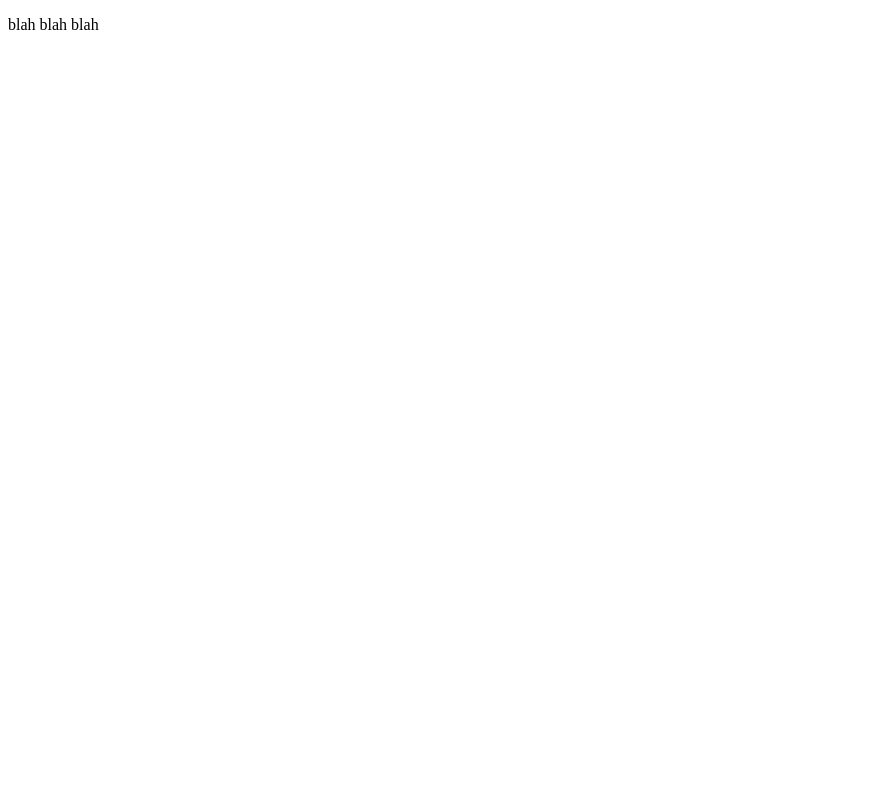
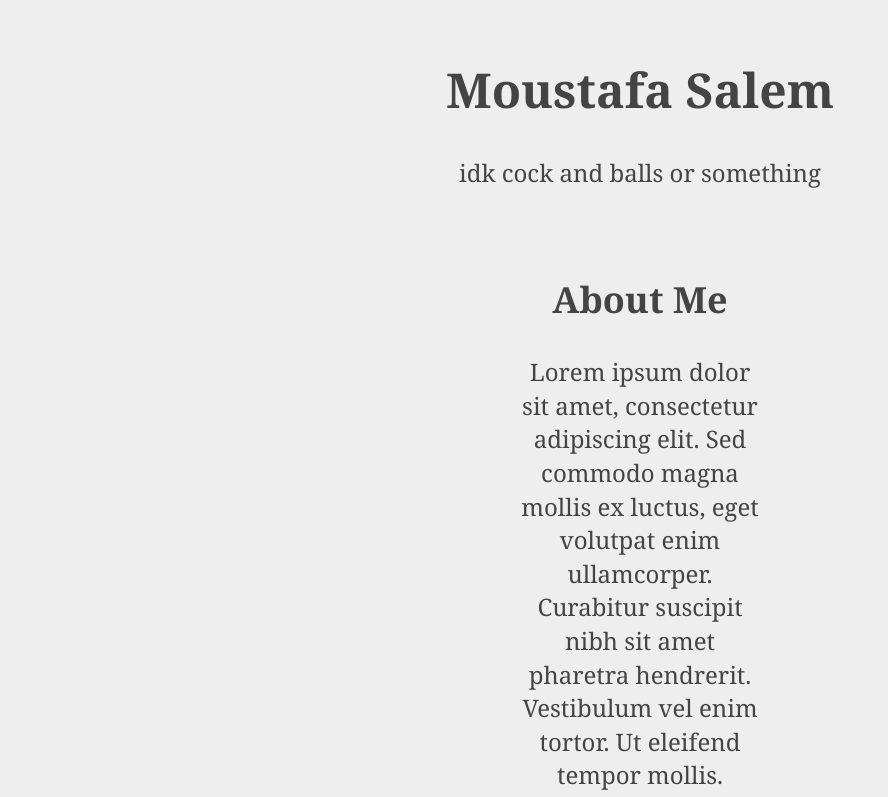
Before and after one commit to tTrmc/portfolio, a plain HTML site: page index.html in a window 1280 px wide. Shown: the top 797 px of the page, without its empty margins (0-888 px from the left). Drawn offline with Linux system fonts and the light colour scheme.

Commit message:
Basic Text
Added placeholder text

```diff
--- a/index.html
+++ b/index.html
@@ -7,16 +7,26 @@
     <head>
         <meta charset="utf-8">
         <meta http-equiv="X-UA-Compatible" content="IE=edge">
-        <title>Test</title>
-        <meta name="description" content="idk">
+        <title>Moustafa Salem</title>
+        <meta name="description" content="Moustafa Salem">
+        <meta name="keywords" content="Moustafa Salem">
+        <meta name="author" content="Moustafa Salem">
         <meta name="viewport" content="width=device-width, initial-scale=1">
-        <link rel="stylesheet" href="">
+        <link rel="stylesheet" href="styles.css">
     </head>
     <body>
+        <header>
+            <h1>Moustafa Salem</h1>
+            <p>idk cock and balls or something</p>
+        </header>
+
+        <section id="about">
+            <h2>About Me</h2>
+            <p>Lorem ipsum dolor sit amet, consectetur adipiscing elit. Sed commodo magna mollis ex luctus, eget volutpat enim ullamcorper. Curabitur suscipit nibh sit amet pharetra hendrerit. Vestibulum vel enim tortor. Ut eleifend tempor mollis. Vestibulum lacinia ultricies interdum. Suspendisse nec congue tellus. Proin malesuada, lacus sit amet ultricies rhoncus, augue libero tincidunt velit, quis rhoncus ex mauris et mauris. </p>
+        </section>
         <!--[if lt IE 7]>
             <p class="browsehappy">You are using an <strong>outdated</strong> browser. Please <a href="#">upgrade your browser</a> to improve your experience.</p>
         <![endif]-->
-        <p>blah blah blah</p>
         <script src="" async defer></script>
     </body>
 </html>
--- a/styles.css
+++ b/styles.css
@@ -0,0 +1,21 @@
+body {
+    background-color: #EEEEEE;
+    font-size: 24px;
+    font-family: Georgia, 'Times New Roman', Times, serif;
+    line-height: 1.4;
+  }
+
+header {
+    color: #444444;
+    padding: 16px 0;
+    text-align: center;
+  }
+
+#about {
+
+    color: #444444;
+    padding: 16px 0;
+    text-align: center;
+    padding-left: 512px;
+    padding-right: 512px;
+  }
```
